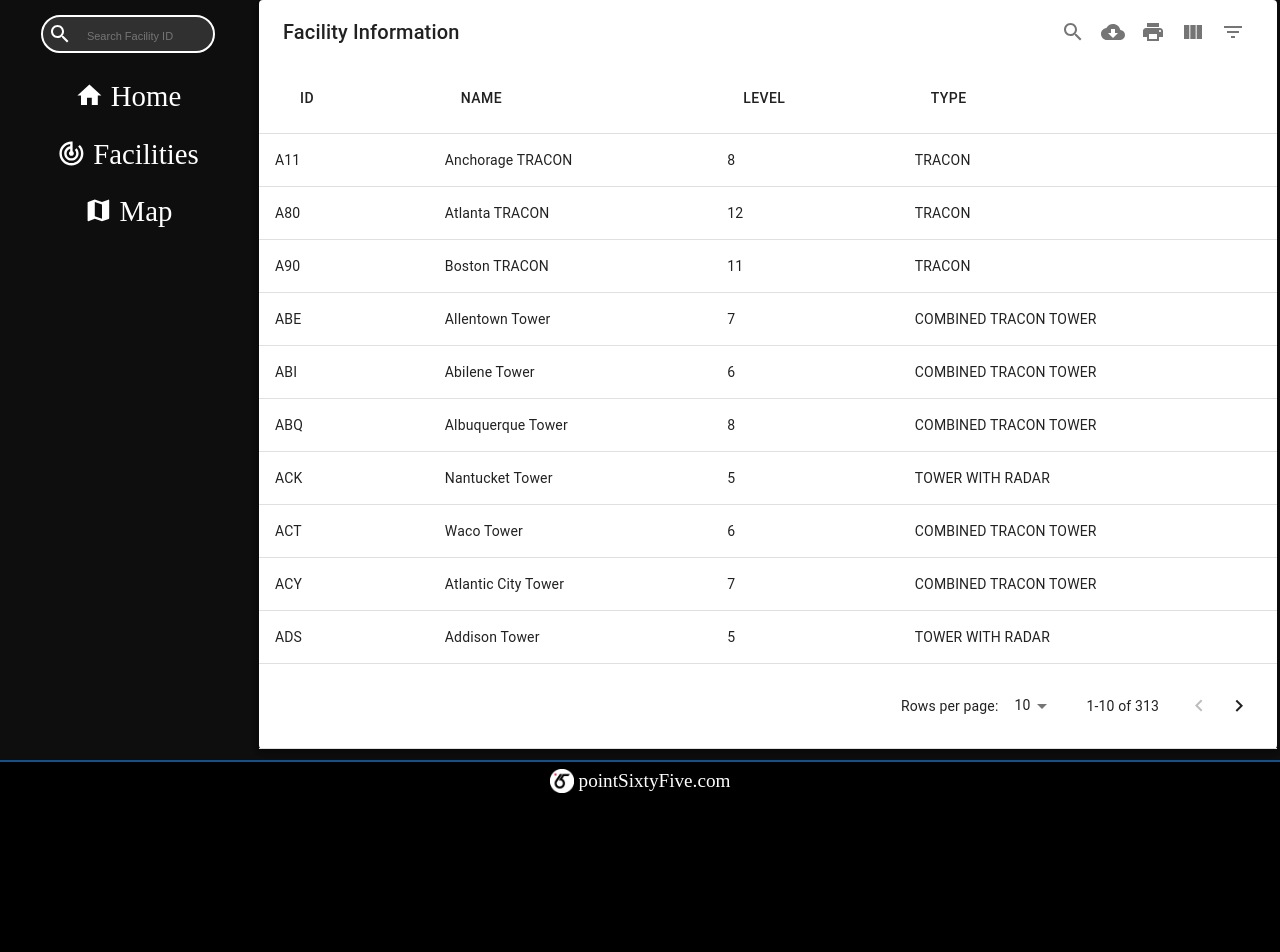
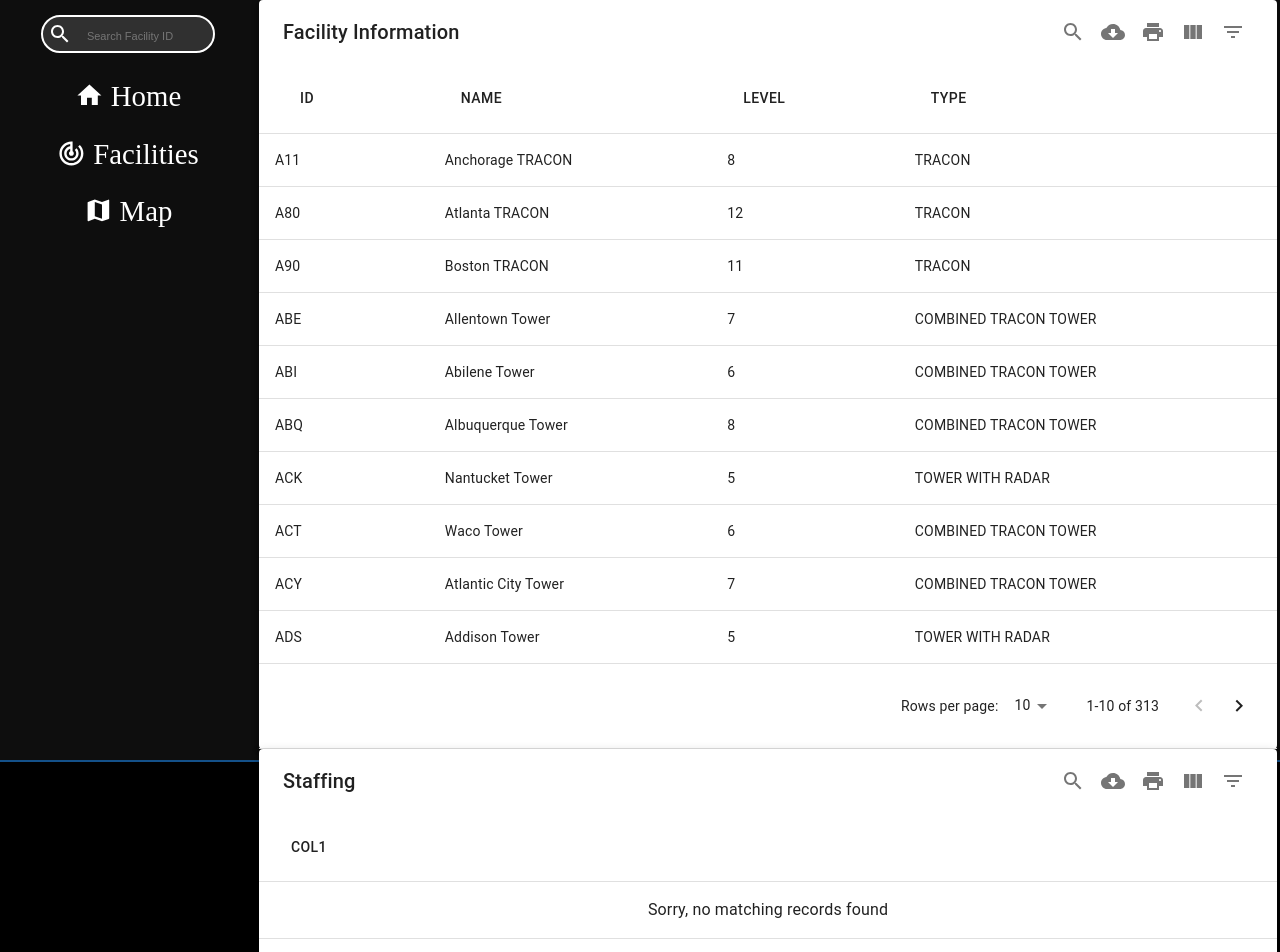
Before and after one commit to mj0730/next-fac-info, a Next.js app: page /facilities in a window 1280 px wide. Shown: the top 952 px of the page. Before the commit the page ends 800 px from the top, so only its background shows below. Built offline with nearby package versions, Linux system fonts and the light colour scheme.

Commit message:
set up staffing table

```diff
--- a/pages/facilities.js
+++ b/pages/facilities.js
@@ -1,12 +1,17 @@
 import Head from 'next/head';
 import { useContext } from 'react';
 import { FacIdContext } from '../components/FacIdContext';
+import { DbInfoContext } from '../components/DbInfoContext';
 import { FACILITIES } from '../scripts/facility_info';
 import MTable from '../components/MTable';
 
 const Facilites = () => {
   const [FacId, storeFacId] = useContext(FacIdContext);
+  const [DbInfo, setDbInfo] = useContext(DbInfoContext);
+
   const facilityData = Object.values(FACILITIES);
+  const staffingData = Object.values(DbInfo);
+  console.log(staffingData)
 
   // const handleRowClick = (e, rowData) => {
   //   e.preventDefault();
@@ -14,11 +19,15 @@ const Facilites = () => {
   //   Router.push('/');
   // }
 
-  const columnsFacInfo = [
+  const columnsFacility = [
     {label: 'ID', name: 'id', options: {filter: false, sort: true, searchable: true,}},
     {label: 'Name', name: 'name', options: {filter: false, sort: true, searchable: true,}},
     {label: 'Level', name: 'level', options: {filter: true, sort: true, searchable: false,}},
     {label: 'Type', name: 'type', options: {filter: true, sort: true, searchable: false,}}
+  ];
+
+  const columnsStaffing = [
+    {label: 'col1', name: 'Facility ID', options: {filter: true, sort: true, searchable: true,}}
   ];
 
   return (
@@ -27,7 +36,8 @@ const Facilites = () => {
         <title>pointSixtyFive - Facility Information</title>
       </Head>
 
-      <MTable title={"Facility Information"} data={facilityData} columns={columnsFacInfo}/>
+      <MTable title={"Facility Information"} data={facilityData} columns={columnsFacility}/>
+      <MTable title={"Staffing"} data={staffingData} columns={columnsStaffing} />
     </div>
 )}
 
```
Also changed, not shown: components/MTable.jsx (line endings or trailing spaces).
